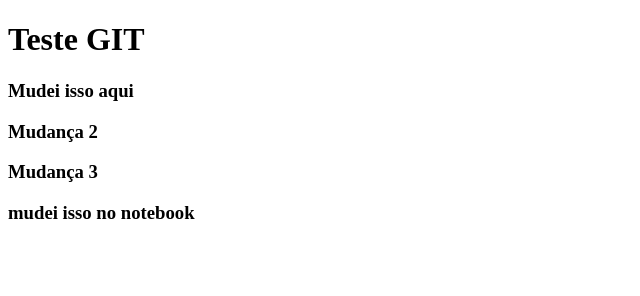
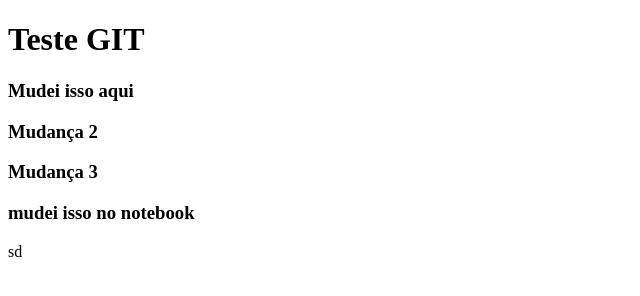
Before and after one commit to diogo-matias/teste-github, a plain HTML site: page index.html in a window 1280 px wide. Shown: the full height of the page, 0-640 px from the left. Drawn offline with Linux system fonts and the light colour scheme.

Commit message:
to bugado

```diff
--- a/index.html
+++ b/index.html
@@ -13,5 +13,6 @@
     <h3>Mudança 3</h3>
 
     <h3>mudei isso no notebook</h3>
+    sd
   </body>
 </html>
```
